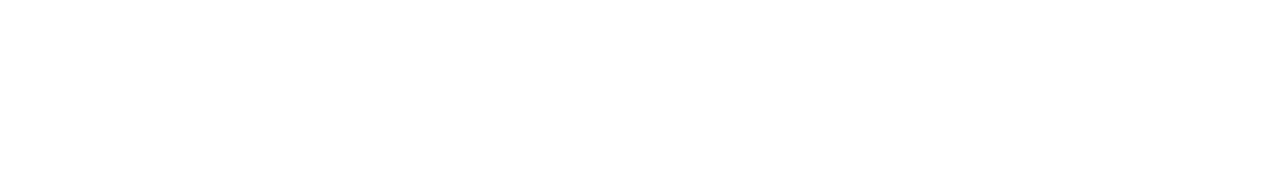
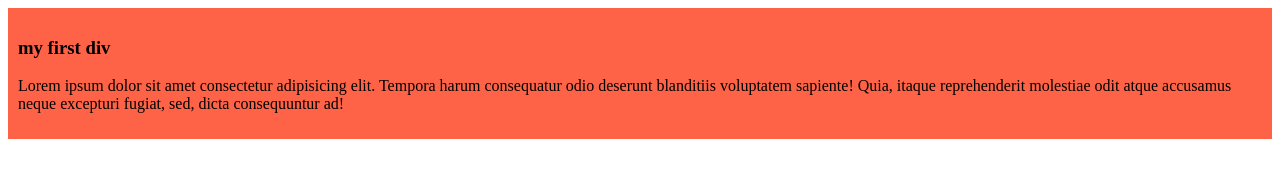
Before and after one commit to mdsijan1st-svg/my_simple_website, a plain HTML site: page index.html in a window 1280 px wide. Drawn offline with Linux system fonts and the light colour scheme.

Commit message:
this is my first blog

```diff
--- a/index.html
+++ b/index.html
@@ -3,9 +3,13 @@
 <head>
     <meta charset="UTF-8">
     <meta name="viewport" content="width=device-width, initial-scale=1.0">
-    <title>new</title>
+    <title>new book</title>
+    <link rel="stylesheet" href="styles/blog.css">
 </head>
 <body>
-
+    <div>
+        <h3>my first div</h3>
+        <p>Lorem ipsum dolor sit amet consectetur adipisicing elit. Tempora harum consequatur odio deserunt blanditiis voluptatem sapiente! Quia, itaque reprehenderit molestiae odit atque accusamus neque excepturi fugiat, sed, dicta consequuntur ad!</p>
+    </div>
 </body>
 </html>
--- /dev/null
+++ b/styles/blog.css
@@ -0,0 +1,4 @@
+div{
+    background-color: tomato;
+    padding: 10px;
+}
```
